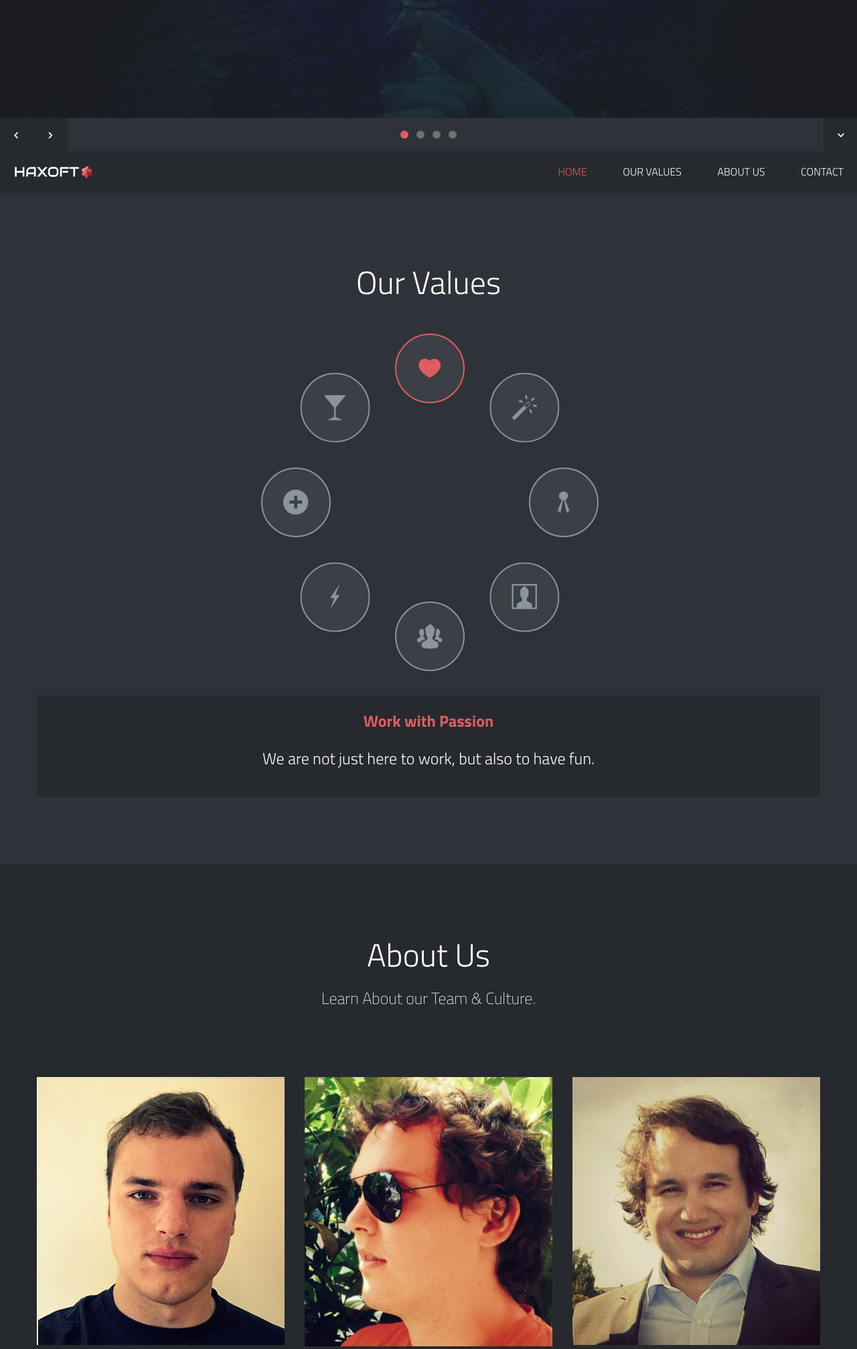
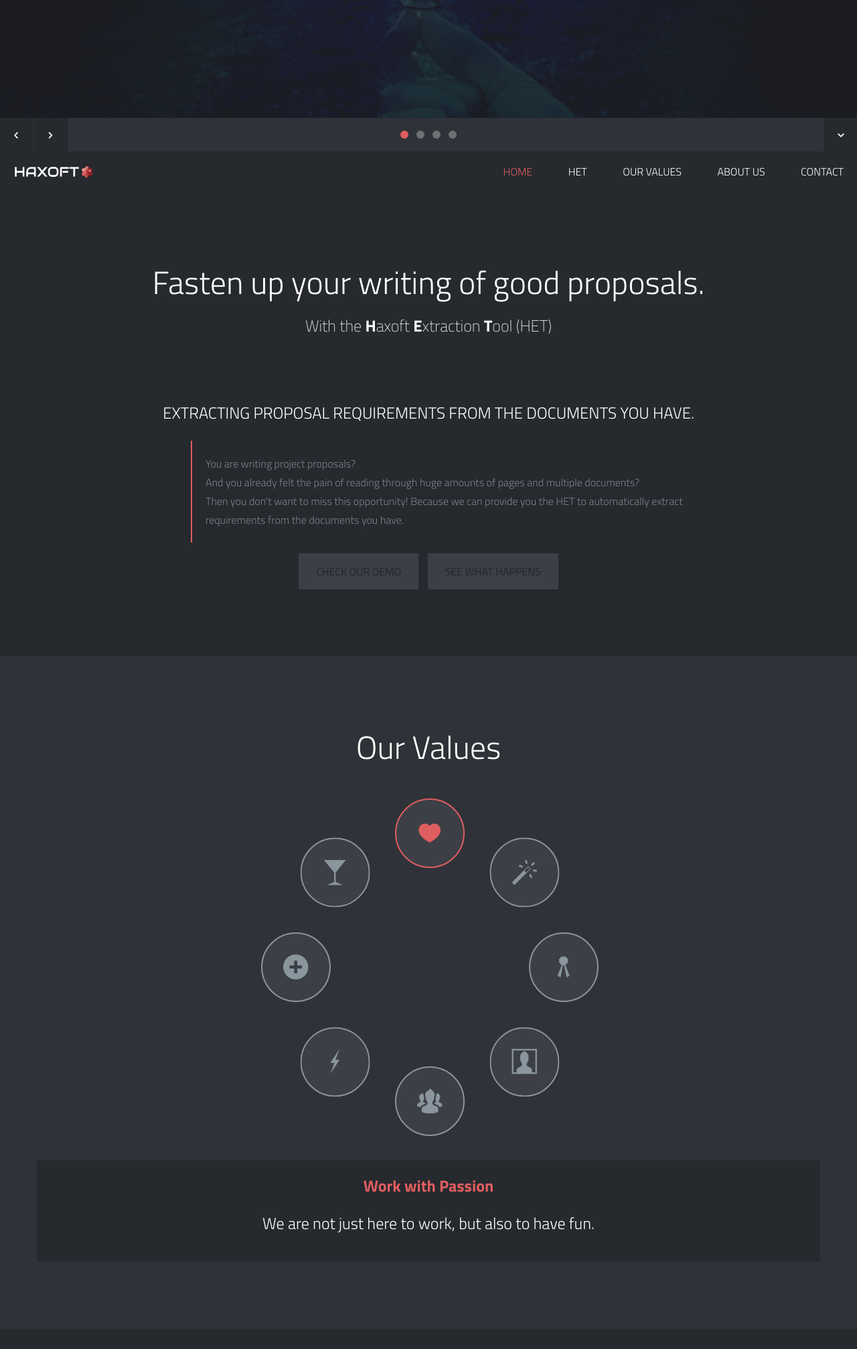
Before and after one commit to haxoft/website, a PHP site: page / in a window 1280 px wide. Shown: the part 574-2588 px from the top of the page at 67% size. Run offline with PHP 8.4, Linux system fonts and the light colour scheme.

Commit message:
added HET-Section
changed location of Haxoft's social links

```diff
--- a/template/_include/css/main.css
+++ b/template/_include/css/main.css
@@ -1117,6 +1117,7 @@ nav#menu #menu-nav li a:hover {
 
 #social-area {
     text-align: center;
+	margin-bottom: 50px;
 }
 
 #social-area #social ul {
--- a/template/index.html
+++ b/template/index.html
@@ -121,6 +121,7 @@
         <nav id="menu">
         	<ul id="menu-nav">
             	<li class="current"><a href="#home-slider">Home</a></li>
+				<li><a href="#het">HET</a></li>
                 <li><a href="#values">Our Values</a></li>
                 <li><a href="#about">About Us</a></li>
                 <li><a href="#contact">Contact</a></li>
@@ -131,6 +132,42 @@
     </div>
 </header>
 <!-- End Header -->
+
+<!-- HET Section -->
+<div id="het" class="page-alternate">
+	<div class="container">
+    	<!-- Title Page -->
+        <div class="row">
+            <div class="span12">
+                <div class="title-page">
+                    <h2 class="title">Fasten up your writing of good proposals.</h2>
+					<h3 class="title-description">With the <B>H</B>axoft <B>E</B>xtraction <B>T</B>ool (HET)</h3>
+				</div>
+            </div>
+        </div>
+        <!-- End Title Page -->
+
+		<div class="row margin-15">
+			<div class="span12" align="center">
+            	<h3 class="spec">Extracting proposal requirements from the documents you have.</h3>
+
+				<div class="span2"></div>
+				<div class="span8 info-block" align=left>
+					<p>You are writing project proposals?<br/>And you already felt the pain of reading through huge amounts of pages and multiple documents?<br/>Then you don't want to miss this opportunity! Because we can provide you the HET to automatically extract requirements from the documents you have.</p>
+                </div>
+				<div class="span2"></div>
+            </div>
+		</div>
+		<div class="row">
+			<div class="span12" align="center">
+				<a class="button" target="_blank" href="">Check our Demo</a>
+				<a class="button" target="_blank" href="">See what happens</a>
+			</div>
+		</div>
+	</div>
+</div>
+<!-- End HET Section -->
+
 
 <!-- Our Values Section -->
 <div id="values" class="page">
@@ -420,6 +457,20 @@
     </div>
     <!-- End Title Page -->
 
+
+    <div id="social-area" class="row">
+        <div class="span12">
+            <nav id="social">
+                <ul>
+                    <li><a href="https://twitter.com/haxoftsystems" title="Follow Us on Twitter"
+                           target="_blank"><span class="font-icon-social-twitter"></span></a></li>
+                    <li><a href="https://www.facebook.com/haxoft/" title="Follow Us on Facebook"
+                           target="_blank"><span class="font-icon-social-facebook"></span></a></li>
+                </ul>
+            </nav>
+        </div>
+    </div>
+
     <!-- Contact Form -->
     <div class="row">
     	<!--<div class="span9">-->
@@ -460,23 +511,6 @@
                         Germany
                     </li>
                 </ul>
-            </div>
-        </div>
-    </div>
-
-    <div id="social-area" class="page">
-        <div class="container">
-            <div class="row">
-                <div class="span12">
-                    <nav id="social">
-                        <ul>
-                            <li><a href="https://twitter.com/haxoftsystems" title="Follow Us on Twitter"
-                                   target="_blank"><span class="font-icon-social-twitter"></span></a></li>
-                            <li><a href="https://www.facebook.com/haxoft/" title="Follow Us on Facebook"
-                                   target="_blank"><span class="font-icon-social-facebook"></span></a></li>
-                        </ul>
-                    </nav>
-                </div>
             </div>
         </div>
     </div>
```
